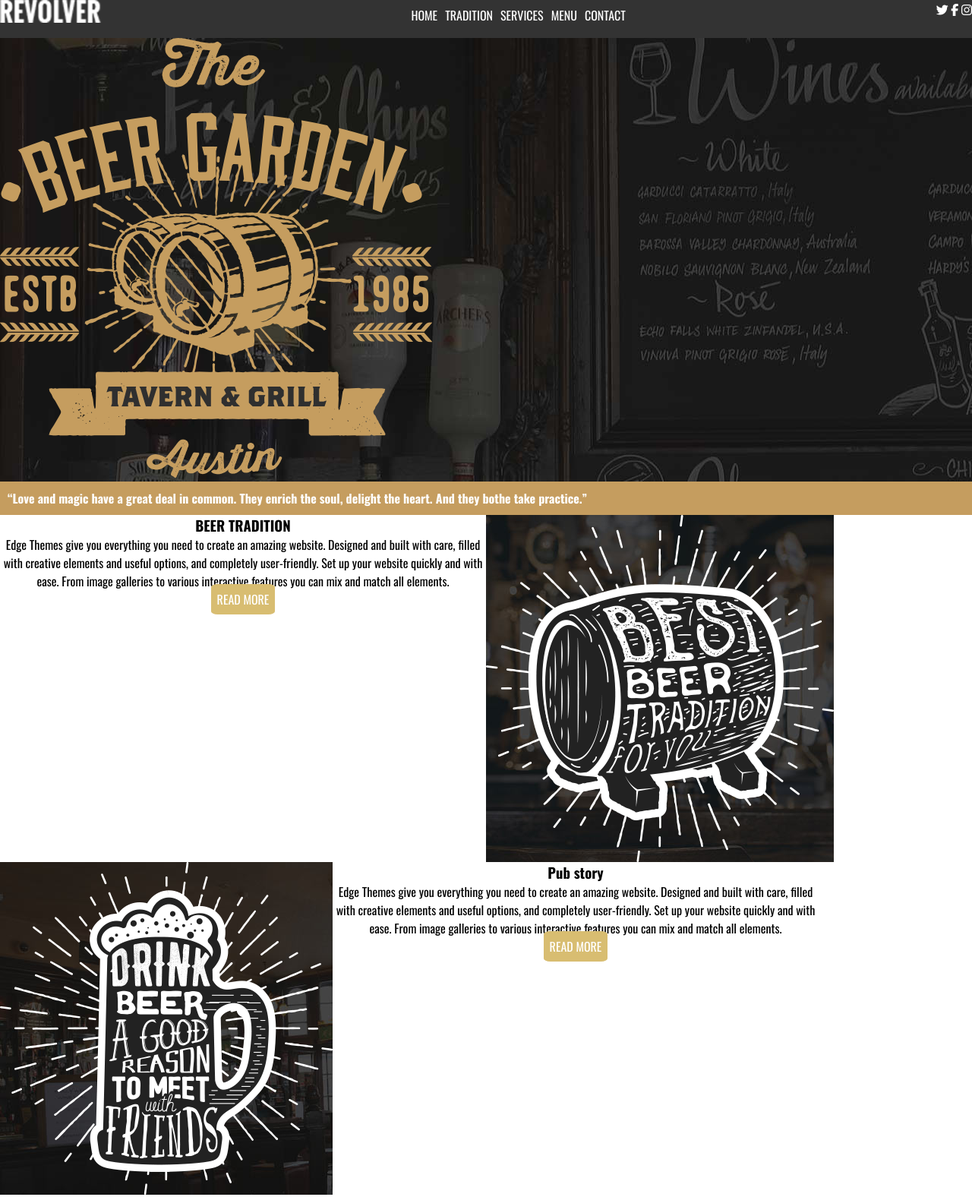
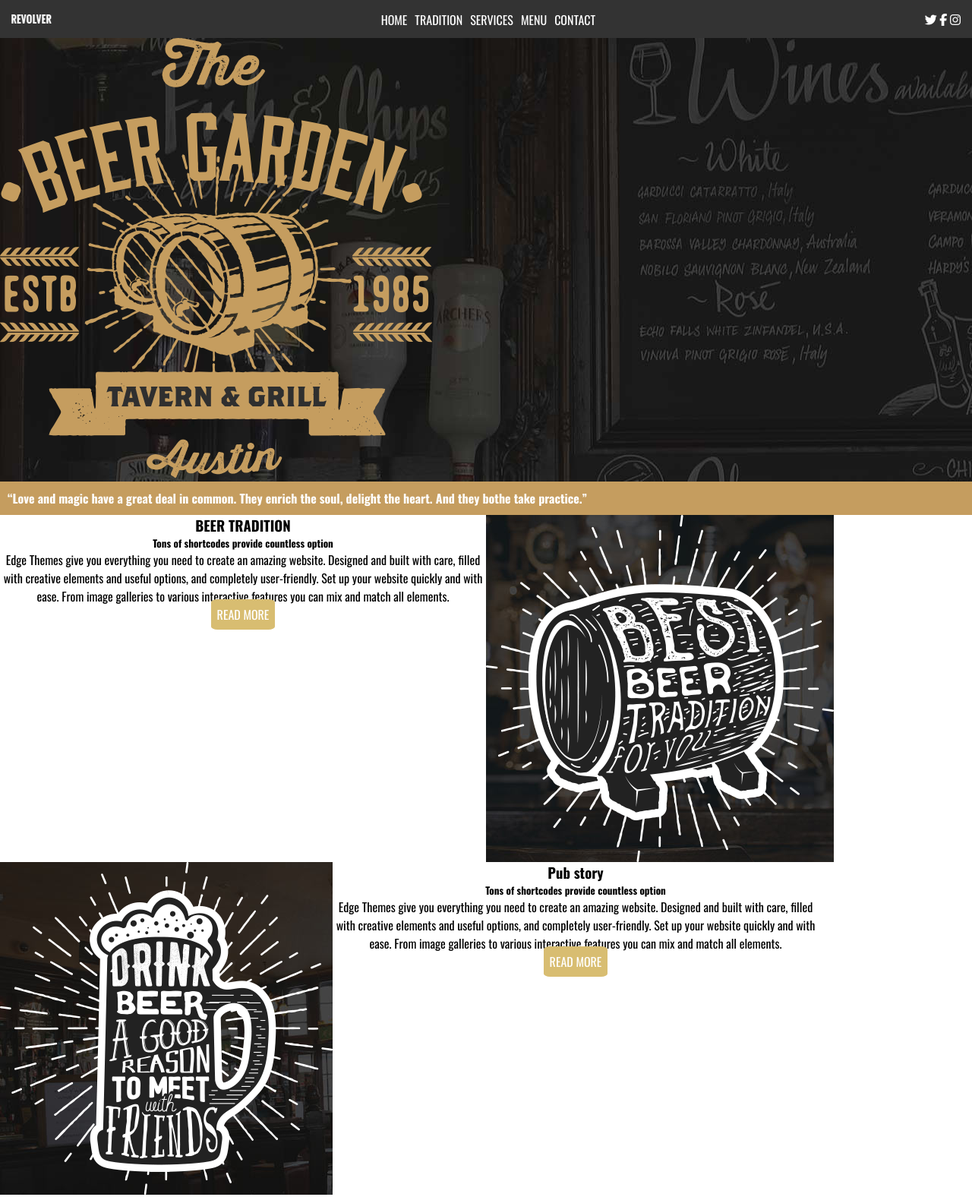
Before and after one commit to Oarlina/Beergarden, a plain HTML site: page index.html in a window 1280 px wide. Shown: the top 1576 px of the page at 76% size. Drawn offline with nearby package versions, Linux system fonts and the light colour scheme.

Commit message:
Amélioration selon la W3C +CSS

```diff
--- a/index.html
+++ b/index.html
@@ -22,11 +22,11 @@
             <a href="">MENU</a>
             <a href="">CONTACT</a>
         </nav>
-        <logo> <!--Pour afficher les logos twitter, facebook et instagram-->
+        <div class="logos">
             <i class="fa-brands fa-twitter"></i>
             <i class="fa-brands fa-facebook-f"></i>
             <i class="fa-brands fa-instagram"></i>
-        </logo>
+        </div>
     </div>
 
     <header>
@@ -39,9 +39,10 @@
         </q>
 
 
-        <section class="traditionbeer">
+        <div class="traditionbeer">
             <section>
                 <h3>BEER TRADITION</h3>
+                <h5>Tons of shortcodes provide countless option</h5>
             <p>
                 Edge Themes give you everything you need to create an amazing website.
                 Designed and built with care, filled with creative elements and useful options, and completely user-friendly.
@@ -52,12 +53,13 @@
             </section>
 
             <img src="img/h5-holder-image-1.png" alt="tonnneau avec marqué dessus ''best beer''">
-        </section>
+        </div>
 
-        <section class="pubstory">
+        <div class="pubstory">
             <img src="img/h5-holder-image-2.png" alt="image d'une chope de bière">
             <section>
                 <h3>Pub story</h3>
+                <h5>Tons of shortcodes provide countless option</h5>
                 <p>
                     Edge Themes give you everything you need to create an amazing website.
                     Designed and built with care, filled with creative elements and useful options, and completely user-friendly.
@@ -67,7 +69,7 @@
                 <a href="">READ MORE</a>
             </section>
 
-        </section>
+        </div>
 
         <div class="galerie"> <!-- second section-->
             <img src="img/h5-gallery-img-1-477x477.jpg" alt="image d'un bar">
--- a/styles.css
+++ b/styles.css
@@ -18,9 +18,11 @@
     background-color: black;
     width:100%;
     height: 50px;
+    padding: 15px;
     display:flex;
     display: row;
     justify-content: space-between;
+    align-items: center;
     /* for the navbar don't move*/
     position: sticky;
     top: 0;
@@ -30,7 +32,7 @@
     display:flex;
     flex-direction: row;
     color:white;
-    height: 30px;
+    height: 40%;
 }
 .navbar>nav>a{
     margin: 5px;
@@ -46,7 +48,7 @@
 .navbar>img:hover  { /* I don't arrive to make it work*/
     image-rendering: url(img/h4-logo-img-1.png);
 }
-.navbar>logo>i{
+.logos>i{
     color:white;
 }
 .navbar>nav>a, i, .navbar>img {
@@ -134,8 +136,7 @@ q{
     color: #d8bd71; /* for change the color of the text*/
 }
 .serviceicon>img:hover{
-    background: #d8bd71;
-    border-radius: 45%;
+    filter: drop-shadow(8px 8px 10px #d8bd71);/* for make a shadow on the icon*/
 }
 
 .parallaxe{
```
